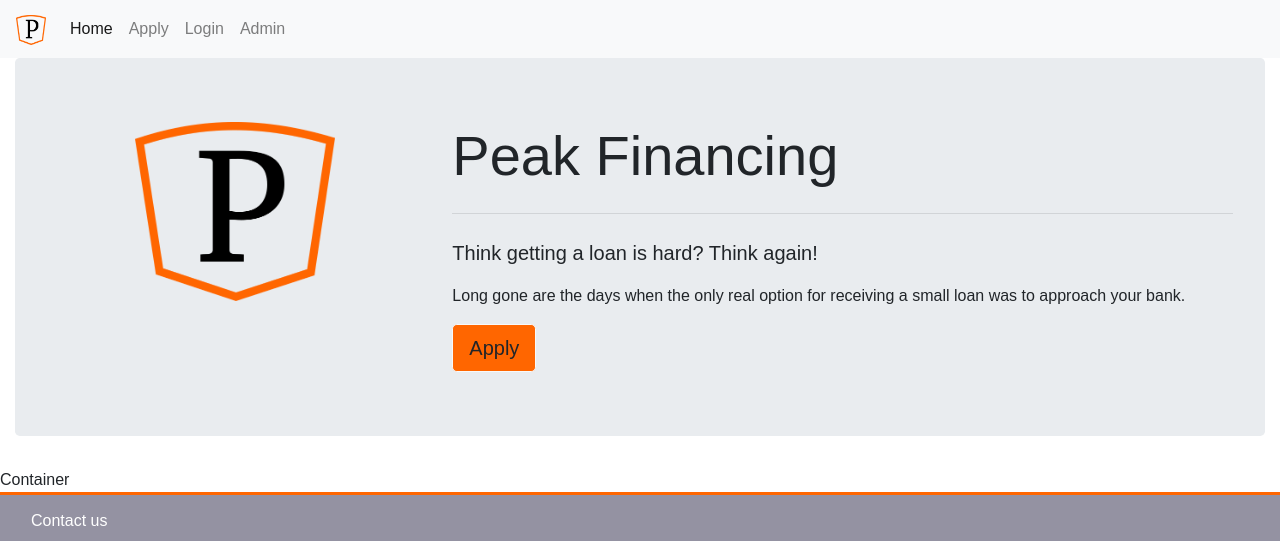
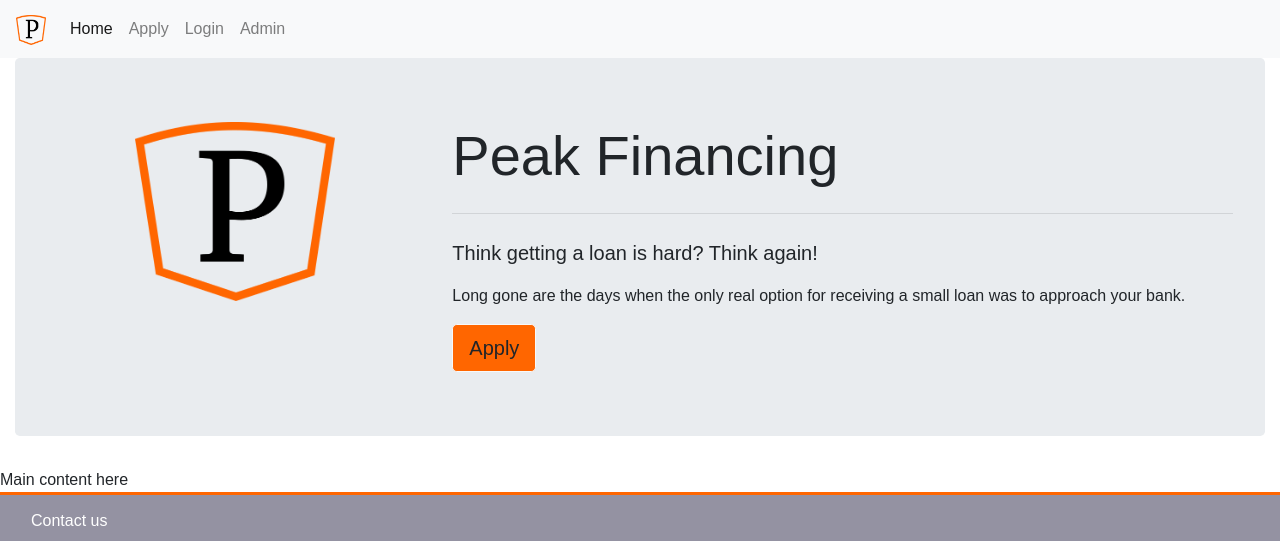
Before and after one commit to mihaitaivli/microfinancingApp, a React (Create React App) app in the folder frontend/: page / in a window 1280 px wide. Shown: the top 541 px of the page. Built offline with nearby package versions, Linux system fonts and the light colour scheme.

Commit message:
Separate the navigation from the header

```diff
--- a/frontend/src/App.js
+++ b/frontend/src/App.js
@@ -1,5 +1,6 @@
 import React, { Component } from 'react';
-import Header from './partials/Header';
+import Main from './partials/Main';
+import Navigation from './partials/Navigation';
 import Footer from './partials/Footer';
 import './App.css';
 
@@ -7,8 +8,8 @@ class App extends Component {
   render() {
     return (
       <div className="App">
-        <Header />
-        <div>Container</div>
+        <Navigation />
+        <Main />
         <Footer />
       </div>
     );
--- a/frontend/src/partials/Header.js
+++ b/frontend/src/partials/Header.js
@@ -1,12 +1,10 @@
 import React, { Component } from 'react';
-import Navigation from './Navigation';
 import Jumbotron from './Jumbotron';
 
 export default class Header extends Component {
   render(){
     return(
       <div className="header">
-        <Navigation />
         <Jumbotron />
       </div>
     );
--- /dev/null
+++ b/frontend/src/partials/Main.js
@@ -0,0 +1,13 @@
+import React from 'react';
+import Header from './Header';
+
+const Main = () => {
+  return(
+    <div>
+    <Header />
+      Main content here
+    </div>
+  );
+};
+
+export default Main;
```
